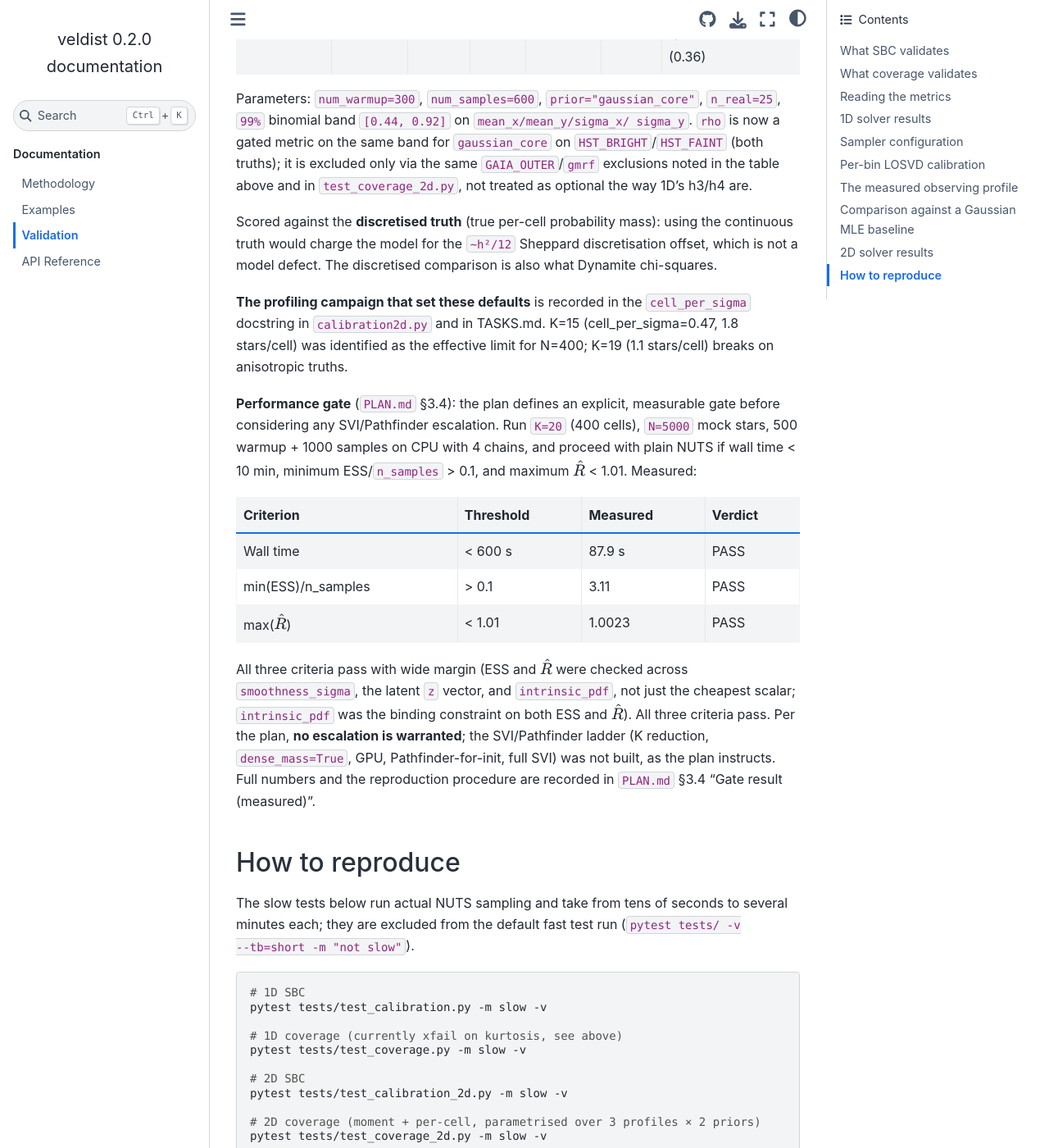
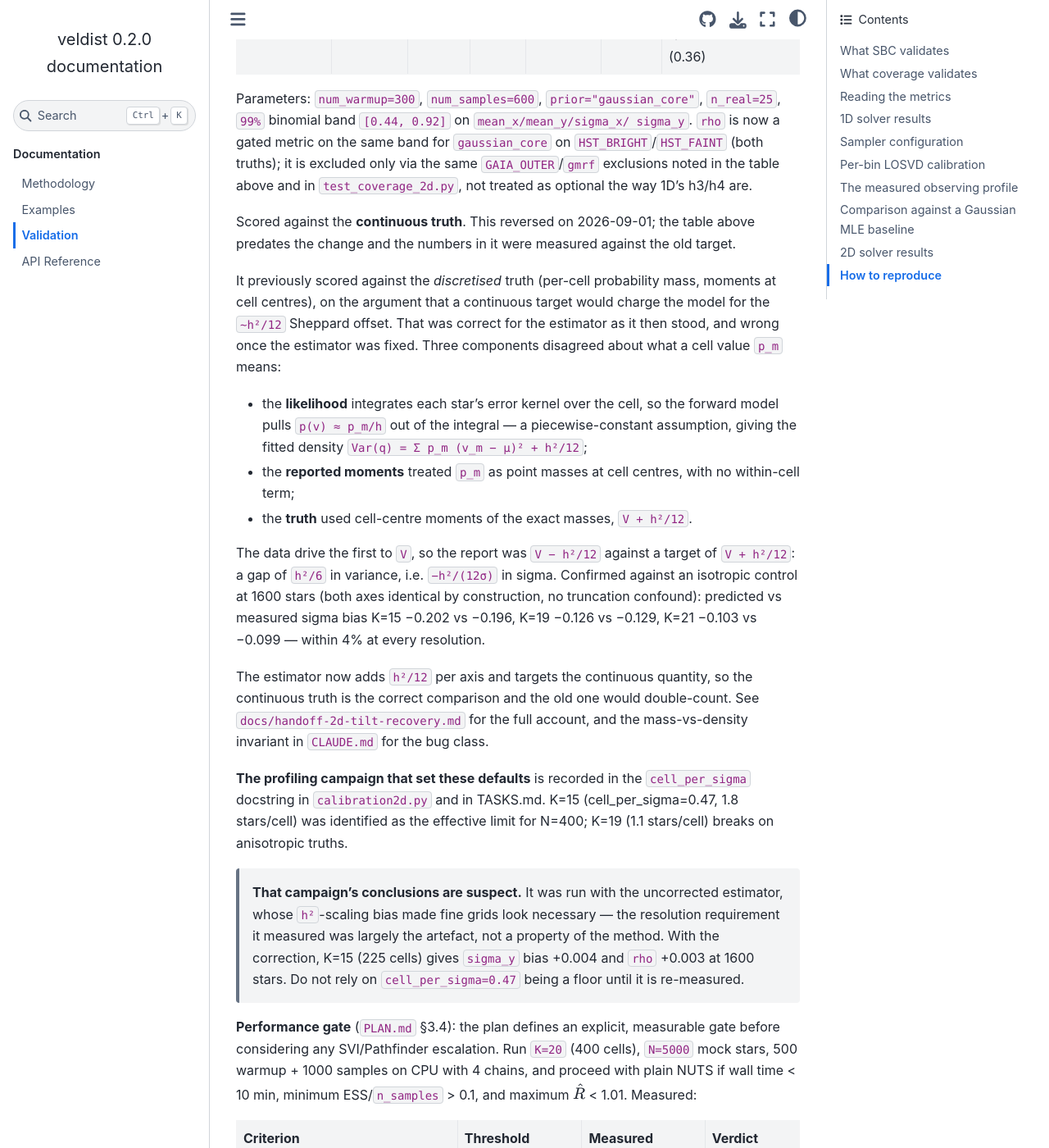
Before and after one commit to pjs902/veldist, a Sphinx documentation site: the page built from docs/validation.md, in a window 1280 px wide and 1400 px high, scrolled down 12972 px. Shown: the whole window at 82% size. Built offline with Sphinx 7.4.7 and the Sphinx Book theme 1.1.4, drawn with Linux system fonts in a browser that asks for light colours.

Commit message:
docs(validation): correct the truth-comparison rationale
validation.md asserted that scoring against the DISCRETISED truth is right
because a continuous target "would charge the model for the ~h^2/12 Sheppard
discretisation offset, which is not a model defect". That was correct for the
estimator as it then stood and became wrong when the estimator was fixed --
and it is the kind of claim a reader would reasonably cite, so it needs the
reversal stated rather than quietly edited.

Records the three-way disagreement that caused it (likelihood integrates over
cells and so implies a piecewise-constant density carrying +h^2/12; reported
moments used point masses at centres; truth used cell-centre moments of the
exact masses) and the confirmation against the isotropic control, which agrees
with the predicted -h^2/(12*sigma) to within 4% at every resolution.

Also flags that the profiling campaign which set cell_per_sigma=0.47 is
suspect: it ran with the uncorrected estimator, whose h^2-scaling bias made
fine grids look necessary. With the correction, K=15 (225 cells) gives sigma_y
bias +0.004 and rho +0.003 at 1600 stars, so the measured "effective limit" was
largely the artefact rather than a property of the method. Marked as
do-not-rely-on pending re-measurement, since the affordable grid size at real
Gaia bin counts depends on it.

The recovery table itself is left as-is and labelled: those numbers were
measured against the old target and will be replaced once the K series and a
real-profile run at 435 stars complete.

Co-Authored-By: Claude Opus 5 <noreply@anthropic.com>
Claude-Session: https://claude.ai/code/session_01LDCc9vPLr2QBQGoinTkpbM

```diff
--- a/docs/validation.md
+++ b/docs/validation.md
@@ -485,15 +485,47 @@ on `HST_BRIGHT`/`HST_FAINT` (both truths); it is excluded only via the same
 `GAIA_OUTER`/`gmrf` exclusions noted in the table above and in
 `test_coverage_2d.py`, not treated as optional the way 1D's h3/h4 are.
 
-Scored against the **discretised truth** (true per-cell probability mass):
-using the continuous truth would charge the model for the `~h²/12` Sheppard
-discretisation offset, which is not a model defect. The discretised
-comparison is also what Dynamite chi-squares.
+Scored against the **continuous truth**. This reversed on 2026-09-01; the
+table above predates the change and the numbers in it were measured against
+the old target.
+
+It previously scored against the *discretised* truth (per-cell probability
+mass, moments at cell centres), on the argument that a continuous target
+would charge the model for the `~h²/12` Sheppard offset. That was correct
+for the estimator as it then stood, and wrong once the estimator was fixed.
+Three components disagreed about what a cell value `p_m` means:
+
+- the **likelihood** integrates each star's error kernel over the cell, so
+  the forward model pulls `p(v) ≈ p_m/h` out of the integral — a
+  piecewise-constant assumption, giving the fitted density
+  `Var(q) = Σ p_m (v_m − μ)² + h²/12`;
+- the **reported moments** treated `p_m` as point masses at cell centres,
+  with no within-cell term;
+- the **truth** used cell-centre moments of the exact masses, `V + h²/12`.
+
+The data drive the first to `V`, so the report was `V − h²/12` against a
+target of `V + h²/12`: a gap of `h²/6` in variance, i.e. `−h²/(12σ)` in
+sigma. Confirmed against an isotropic control at 1600 stars (both axes
+identical by construction, no truncation confound): predicted vs measured
+sigma bias K=15 −0.202 vs −0.196, K=19 −0.126 vs −0.129, K=21 −0.103 vs
+−0.099 — within 4% at every resolution.
+
+The estimator now adds `h²/12` per axis and targets the continuous quantity,
+so the continuous truth is the correct comparison and the old one would
+double-count. See `docs/handoff-2d-tilt-recovery.md` for the full account,
+and the mass-vs-density invariant in `CLAUDE.md` for the bug class.
 
 **The profiling campaign that set these defaults** is recorded in the
 ``cell_per_sigma`` docstring in ``calibration2d.py`` and in TASKS.md. K=15
 (cell_per_sigma=0.47, 1.8 stars/cell) was identified as the effective limit
 for N=400; K=19 (1.1 stars/cell) breaks on anisotropic truths.
+
+> **That campaign's conclusions are suspect.** It was run with the
+> uncorrected estimator, whose `h²`-scaling bias made fine grids look
+> necessary — the resolution requirement it measured was largely the
+> artefact, not a property of the method. With the correction, K=15 (225
+> cells) gives `sigma_y` bias +0.004 and `rho` +0.003 at 1600 stars. Do not
+> rely on `cell_per_sigma=0.47` being a floor until it is re-measured.
 
 **Performance gate** (`PLAN.md` §3.4): the plan defines an explicit,
 measurable gate before considering any SVI/Pathfinder escalation. Run
```
